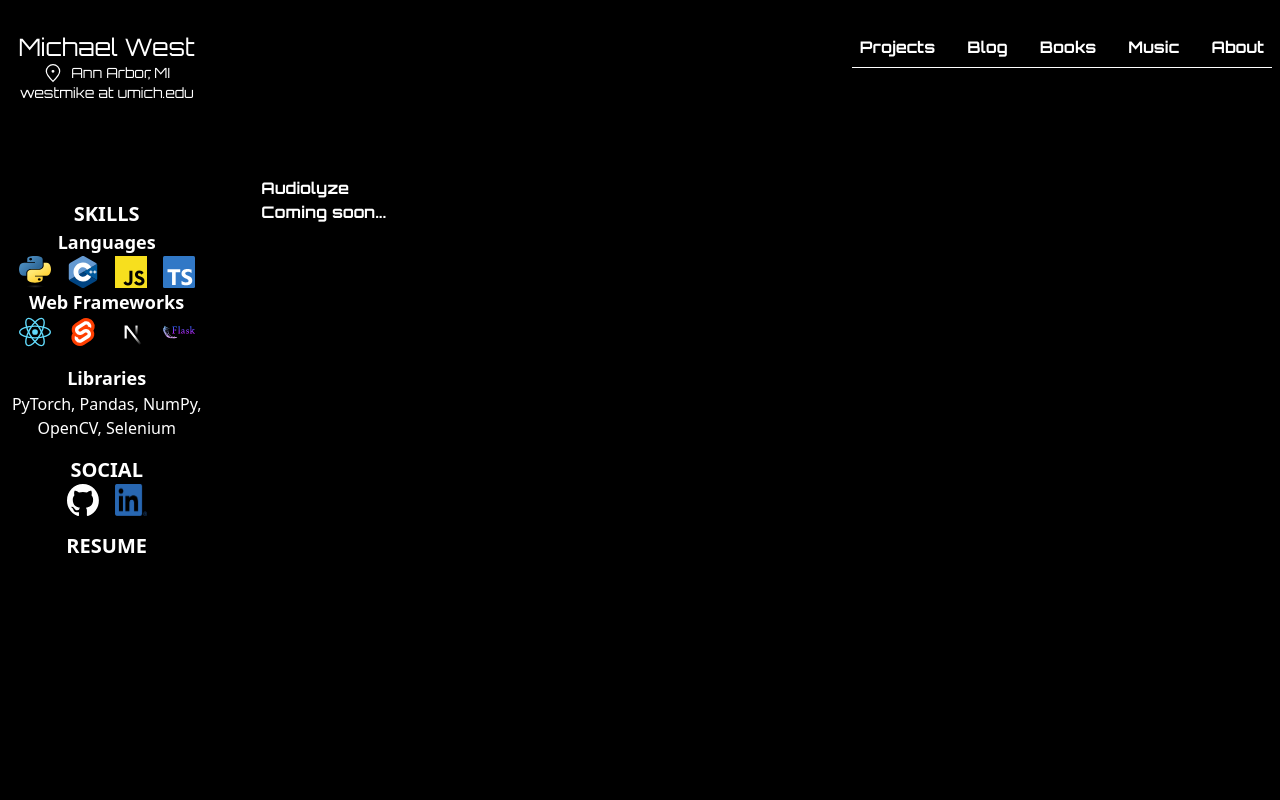
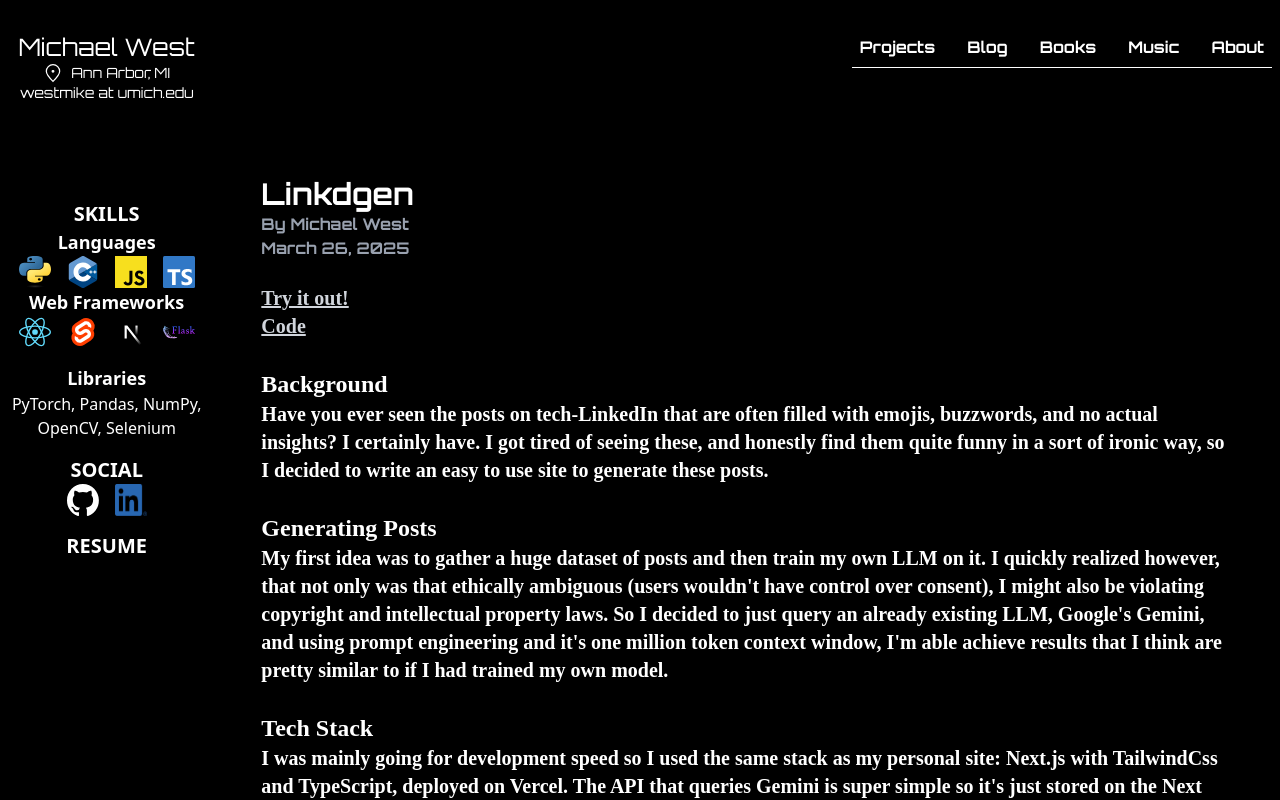
Before and after one commit to west-mike/portfolio-site, a Next.js app: page /projects/p2 in a window 1280 px wide. Built offline with nearby package versions, Linux system fonts and the light colour scheme.

Commit message:
linkdgen project writeup

```diff
--- /dev/null
+++ b/app/projects/p2/page.tsx
@@ -0,0 +1,18 @@
+import fs from 'fs';
+import path from 'path';
+import MarkdownRenderer from '@/app/blog/markdownrenderer';
+
+export default async function Page() {
+    const filePath = path.join(process.cwd(), 'public', 'project_writeups', `p2.md`);
+    const markdownContent = fs.readFileSync(filePath, 'utf8');
+
+    return (
+        <div className="grid col-start-3 col-end-13 row-start-4 row-end-13 box-content p-12 border-0 overflow-auto font-title">
+            <h1 className="text-3xl">Linkdgen</h1>
+            <p className="text-m text-gray-400 relative left-0"> By Michael West</p>
+            <p className="text-m text-gray-400 relative left-0"> March 26, 2025</p>
+            <br></br>
+            <MarkdownRenderer content={markdownContent}></MarkdownRenderer>
+        </div>
+    );
+}
--- a/app/projects/page.tsx
+++ b/app/projects/page.tsx
@@ -1,14 +1,5 @@
 import Link from 'next/link'
-function getPostLink(postNumber: number) {
-    const link = `/projects/p${postNumber}`;
-    return (
-        <div>
-            <Link href={link}>
-                Audiolyze
-            </Link>
-        </div>
-    );
-}
+
 export default function Home() {
     return (
         <div className="grid col-start-3 col-end-13 row-start-4 row-end-13">
@@ -17,9 +8,16 @@ export default function Home() {
             </div>
             <div className="grid col-start-1 col-end-11 row-start-1 row-end-10 box-content p-16 border-0">
                 <div className="grid grid-cols-3 grid-rows-2 items-center text-center font-title">
-                    {Array.from({ length: 1 }).map((_, index) => (
-                        <div key={index}>{getPostLink(index + 1)}</div>
-                    ))}
+                    <div>
+                        <Link href="/projects/p1">
+                            Audiolyze
+                        </Link>
+                    </div>
+                    <div>
+                        <Link href="/projects/p2">
+                            Linkdgen
+                        </Link>
+                    </div>
                 </div>
             </div>
         </div>
--- /dev/null
+++ b/public/project_writeups/p2.md
@@ -0,0 +1,49 @@
+# [Try it out!](https://www.linkdgen.westmike.com)
+# [Code](https://github.com/west-mike/linkdgen)
+
+<br>
+
+
+## Background
+Have you ever seen the posts on tech-LinkedIn that are often filled with emojis, buzzwords,
+and no actual insights? I certainly have. I got tired of seeing these, and honestly find them
+quite funny in a sort of ironic way, so I decided to write an easy to use site to generate these posts.
+
+
+<br>
+
+
+## Generating Posts
+My first idea was to gather a huge dataset of posts and then train my own LLM on it. I quickly realized
+however, that not only was that ethically ambiguous (users wouldn't have control over consent), I might
+also be violating copyright and intellectual property laws. So I decided to just query an already existing
+LLM, Google's Gemini, and using prompt engineering and it's one million token context window, I'm able achieve
+results that I think are pretty similar to if I had trained my own model.
+
+
+<br>
+
+
+## Tech Stack
+I was mainly going for development speed so I used the same stack as my personal site: Next.js with TailwindCss
+and TypeScript, deployed on Vercel. The API that queries Gemini is super simple so it's just stored on the Next
+app router API route and deployed on Vercel with the rest of the project.
+
+
+<br>
+
+
+## Features
+The app has two main features: generating a post from scratch, and "linkedin-i-fying" an existing post that you
+copy and paste in. Once you've generated something, you are also able to go back and view and edit your original prompt.
+Some future features I might potentially build out if I feel like it are: dark mode toggle, "character" prompts to add
+some flavor and uniqueness to the posts, and maybe even one-button exporting to LinkedIn itself.
+
+
+<br>
+
+
+## Conclusion
+Overall I had a great time builing this project! I definitely learned a LOT about error handling and serving them
+(more to come on that in a future blog post), deploying an app with rate limits and request limits, and developing UI.
+If you have any questions feel free to reach out, and if you use this to make a post, tag me in the comments so I can see!
```
Also changed, not shown: app/projects/p1/page.tsx (renamed from app/projects/[p1]/page.tsx).
